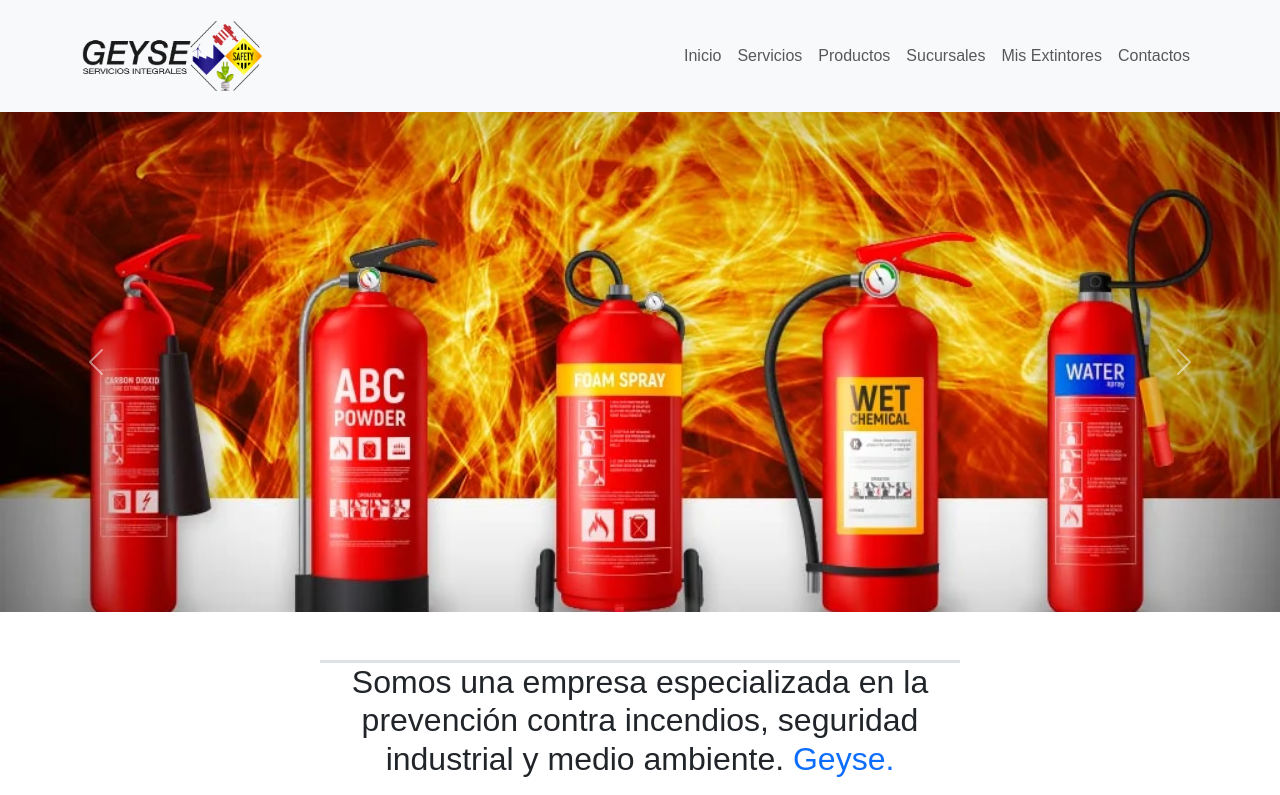
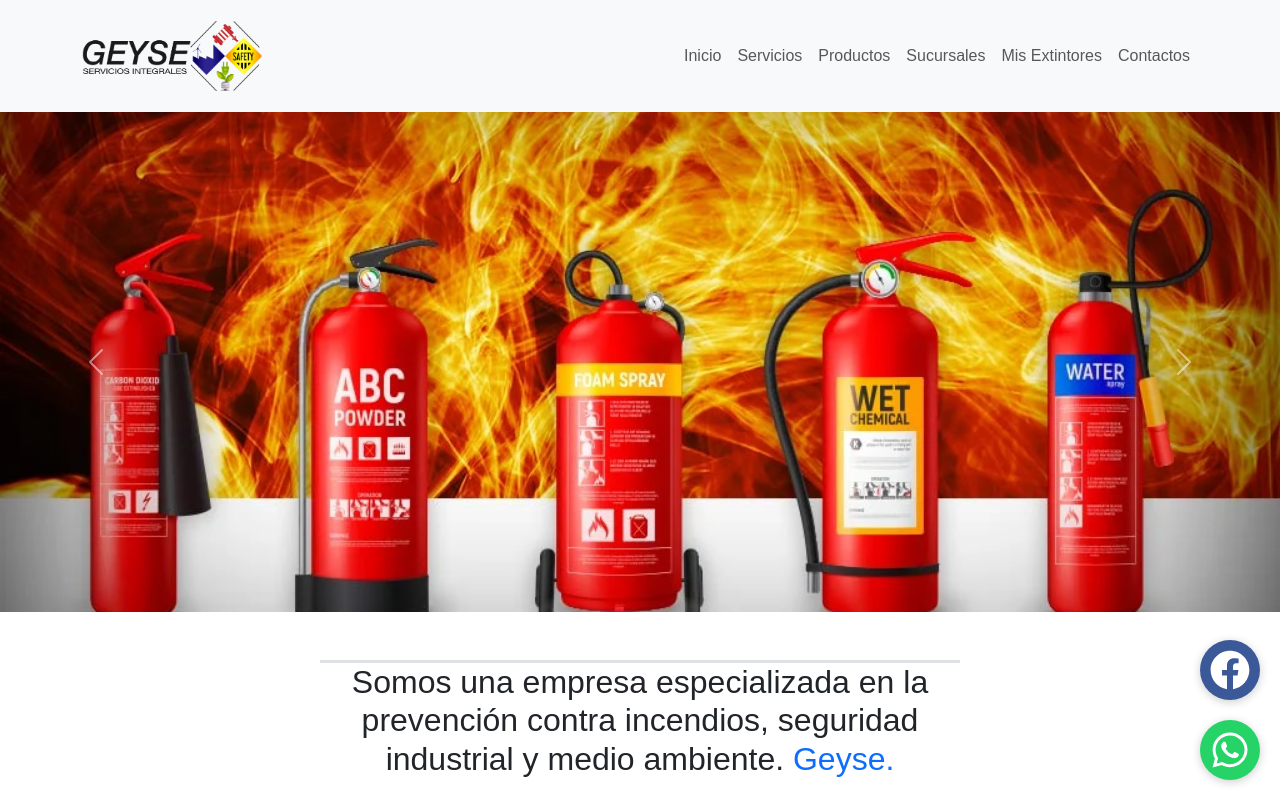
Before and after one commit to ariel911/GeyseFrontend, a React (Vite) app: page /pagina in a window 1280 px wide. Shown: the top 795 px of the page. Built offline with nearby package versions, Linux system fonts and the light colour scheme.

Commit message:
subiendo botones

```diff
--- a/package.json
+++ b/package.json
@@ -27,6 +27,7 @@
     "react-datetime": "^3.2.0",
     "react-dom": "^18.3.1",
     "react-html-table-to-excel": "^2.0.0",
+    "react-icons": "^5.3.0",
     "react-qr-code": "^2.0.14",
     "react-qr-scanner": "^1.0.0-alpha.11",
     "react-router-dom": "^6.24.1",
--- a/src/components/administracion/usuario.jsx
+++ b/src/components/administracion/usuario.jsx
@@ -21,6 +21,7 @@ const Usuario = () => {
   const [nuevaClave, setNuevaClave] = useState('');
   const [searchTerm, setSearchTerm] = useState('');
 
+  const token = localStorage.getItem('token');
 
   useEffect(() => {
     handleGetUsers();
@@ -59,7 +60,9 @@ const Usuario = () => {
     const res = await axios({
       url: "https://backendgeyse.onrender.com/api/usuarios",
       method: "GET",
-
+      headers: {
+        Authorization: `Bearer ${token}`,
+      },
     });
     setUsuarios(res.data.data.usuarios);
   };
@@ -67,6 +70,7 @@ const Usuario = () => {
     const res = await axios({
       url: "https://backendgeyse.onrender.com/api/rol",
       method: "GET",
+
     });
     setRoles(res.data.data.rol);
   };
--- /dev/null
+++ b/src/pages/pagina/botonesFlotantes/FacebookButton.css
@@ -0,0 +1,31 @@
+/* FacebookButton.css */
+.facebook-button {
+    position: fixed;
+    bottom: 100px; /* Ajusta esta posición según tu preferencia */
+    right: 20px;
+    background-color: #3b5998;
+    width: 60px; /* Ancho del botón */
+    height: 60px; /* Altura del botón */
+    border-radius: 50%;
+    box-shadow: 0px 2px 10px rgba(0, 0, 0, 0.2);
+    z-index: 1000;
+    display: flex;
+    align-items: center;
+    justify-content: center;
+  }
+
+  .facebook-link {
+    color: white;
+    display: flex;
+    align-items: center;
+    justify-content: center;
+    flex-direction: column;
+  }
+
+  .facebook-button:hover {
+    background-color: #2d4373;
+  }
+
+/*   .facebook-link svg {
+    transform: rotate(90deg);
+  } */
--- /dev/null
+++ b/src/pages/pagina/botonesFlotantes/FacebookButton.jsx
@@ -0,0 +1,20 @@
+import React from 'react';
+import { FaFacebook } from 'react-icons/fa';
+import './FacebookButton.css'; // Archivo CSS para estilos
+
+const FacebookButton = () => {
+  return (
+    <div className="facebook-button">
+      <a
+        href="https://www.facebook.com/geysebolivia" // Reemplaza con el enlace a tu página de Facebook
+        target="_blank"
+        rel="noopener noreferrer"
+        className="facebook-link"
+      >
+        <FaFacebook size={40} />
+      </a>
+    </div>
+  );
+};
+
+export default FacebookButton;
--- /dev/null
+++ b/src/pages/pagina/botonesFlotantes/WhatasAppButton.css
@@ -0,0 +1,22 @@
+/* WhatsAppButton.css */
+.whatsapp-button {
+    position: fixed;
+    bottom: 20px;
+    right: 20px;
+    background-color: #25D366;
+    border-radius: 50%;
+    padding: 10px;
+    box-shadow: 0px 2px 10px rgba(0, 0, 0, 0.2);
+    z-index: 1000;
+  }
+
+  .whatsapp-link {
+    color: white;
+    display: flex;
+    align-items: center;
+    justify-content: center;
+  }
+
+  .whatsapp-button:hover {
+    background-color: #128C7E;
+  }
--- /dev/null
+++ b/src/pages/pagina/botonesFlotantes/whatsapp.jsx
@@ -0,0 +1,20 @@
+import React from 'react';
+import { FaWhatsapp } from 'react-icons/fa';
+import './WhatasAppButton.css'; // Archivo CSS para estilos
+
+const WhatsAppButton = () => {
+  return (
+    <div className="whatsapp-button">
+      <a
+        href="https://wa.me/+59173438526" // Reemplaza con tu número de WhatsApp
+        target="_blank"
+        rel="noopener noreferrer"
+        className="whatsapp-link"
+      >
+        <FaWhatsapp size={40} />
+      </a>
+    </div>
+  );
+};
+
+export default WhatsAppButton;
--- a/src/pages/pagina/pagina.jsx
+++ b/src/pages/pagina/pagina.jsx
@@ -11,7 +11,8 @@ import Locations from './locations/locations';
 import Contact from './contact/contact';
 import Footer from './footer/footer';
 /* import { Link } from 'react-router-dom'; */
-
+import WhatsAppButton from './botonesFlotantes/whatsapp';
+import FacebookButton from './botonesFlotantes/FacebookButton';
 
 const Pagina = () => {
   return (
@@ -24,6 +25,8 @@ const Pagina = () => {
       <Locations />
       <Contact />
       <Footer />
+      <WhatsAppButton />
+      <FacebookButton />
      {/*  <Link to="https://api.whatsapp.com/send?phone=+59175458332" class="btn-wsp" target="_blank">
         <FontAwesomeIcon icon="fa-brands fa-square-whatsapp" />
       </Link> */}
```
Also changed, not shown: 1 other file (tests, documents, lock files or other folders).
